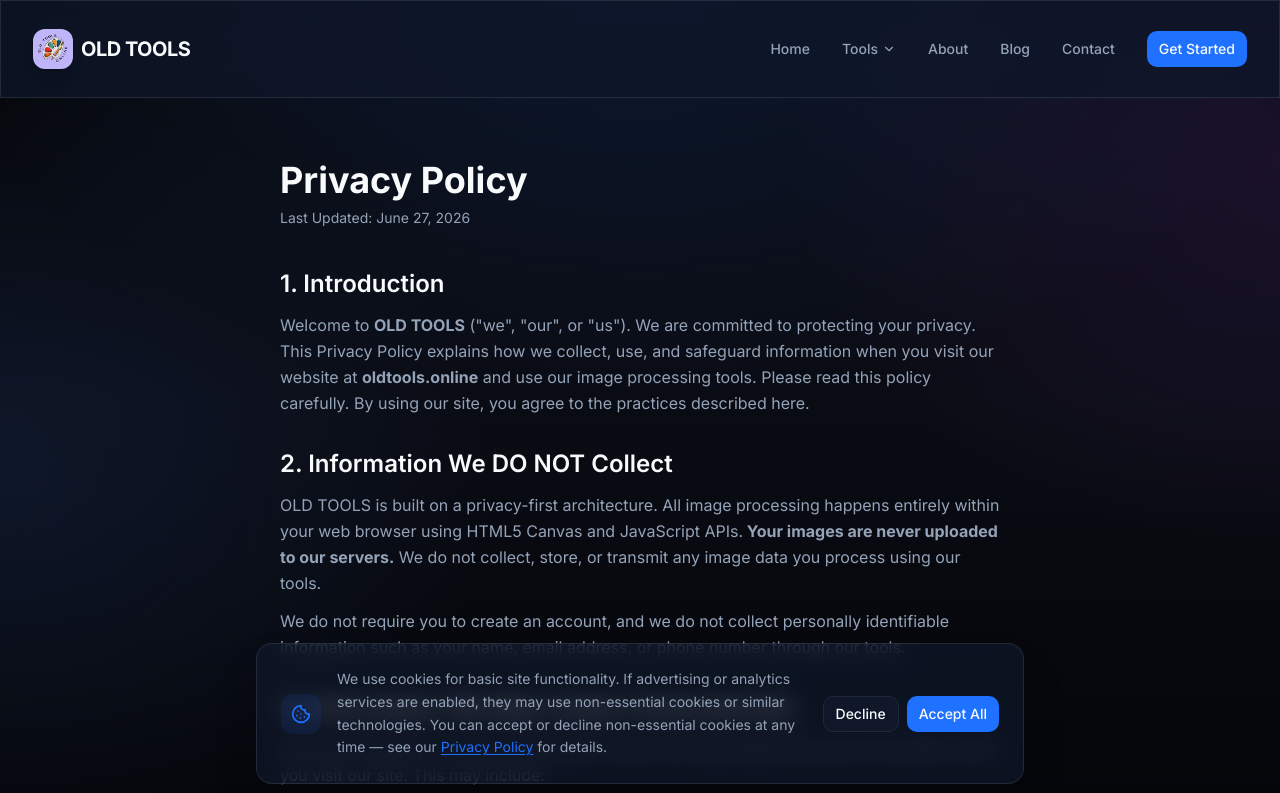
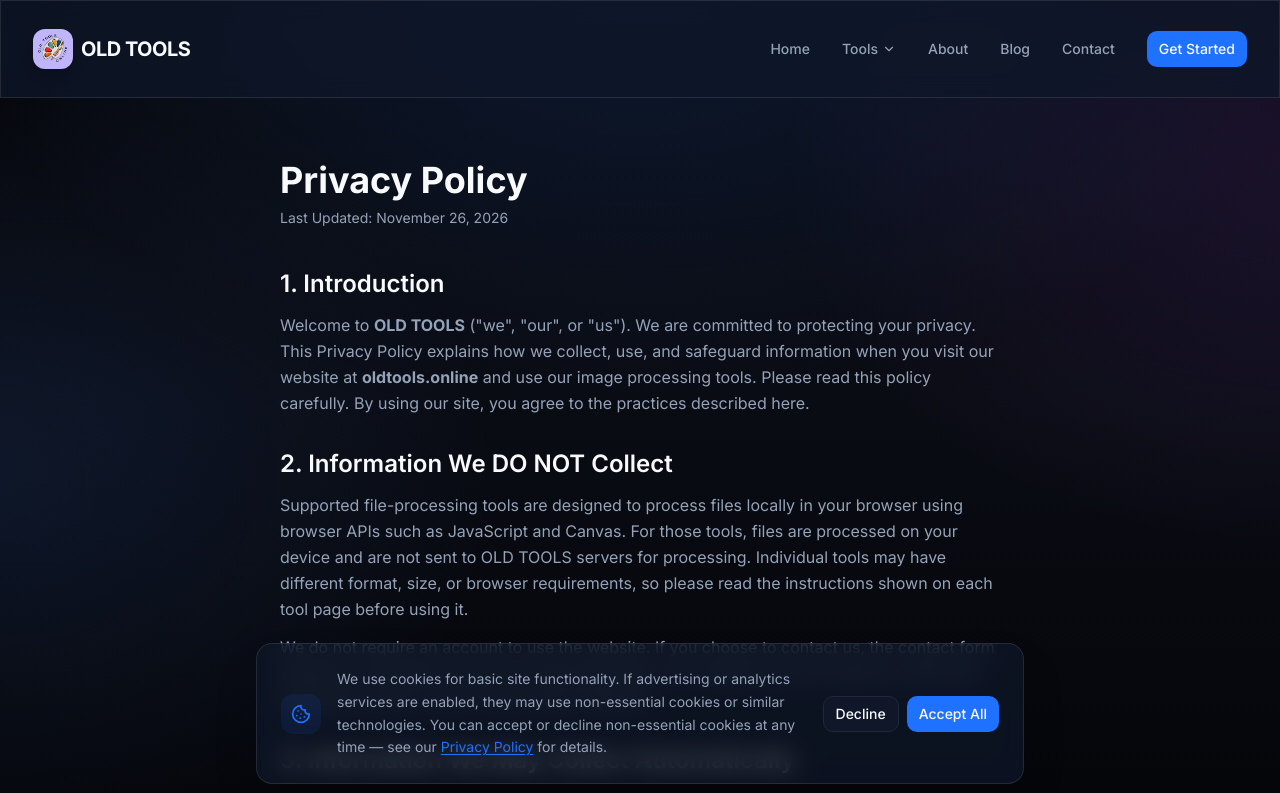
Before and after one commit to surajkumar122024-star/ok01, a Next.js app: page /privacy in a window 1280 px wide. Shown: the top 793 px of the page. Built offline with nearby package versions, Linux system fonts and the light colour scheme.

Commit message:
Update privacy policy with accurate processing and contact details

```diff
--- a/src/app/privacy/page.tsx
+++ b/src/app/privacy/page.tsx
@@ -11,7 +11,7 @@ export default function PrivacyPage() {
   return (
     <main className="max-w-3xl mx-auto px-6 py-16 text-muted-foreground">
       <h1 className="text-4xl font-bold mb-2 text-foreground">Privacy Policy</h1>
-      <p className="text-sm text-muted-foreground mb-10">Last Updated: June 27, 2026</p>
+      <p className="text-sm text-muted-foreground mb-10">Last Updated: November 26, 2026</p>
 
       <section className="mb-8">
         <h2 className="text-2xl font-semibold mb-3 text-foreground">1. Introduction</h2>
@@ -26,14 +26,16 @@ export default function PrivacyPage() {
       <section className="mb-8">
         <h2 className="text-2xl font-semibold mb-3 text-foreground">2. Information We DO NOT Collect</h2>
         <p className="leading-relaxed mb-3">
-          OLD TOOLS is built on a privacy-first architecture. All image processing happens
-          entirely within your web browser using HTML5 Canvas and JavaScript APIs.
-          <strong> Your images are never uploaded to our servers.</strong> We do not collect, store,
-          or transmit any image data you process using our tools.
+          Supported file-processing tools are designed to process files locally in your browser
+          using browser APIs such as JavaScript and Canvas. For those tools, files are processed on
+          your device and are not sent to OLD TOOLS servers for processing. Individual tools may have
+          different format, size, or browser requirements, so please read the instructions shown on
+          each tool page before using it.
         </p>
         <p className="leading-relaxed">
-          We do not require you to create an account, and we do not collect personally identifiable
-          information such as your name, email address, or phone number through our tools.
+          We do not require an account to use the website. If you choose to contact us, the contact
+          form prepares a message in your own email application; the website does not submit or store
+          that message through a server-side contact database.
         </p>
       </section>
 
```
